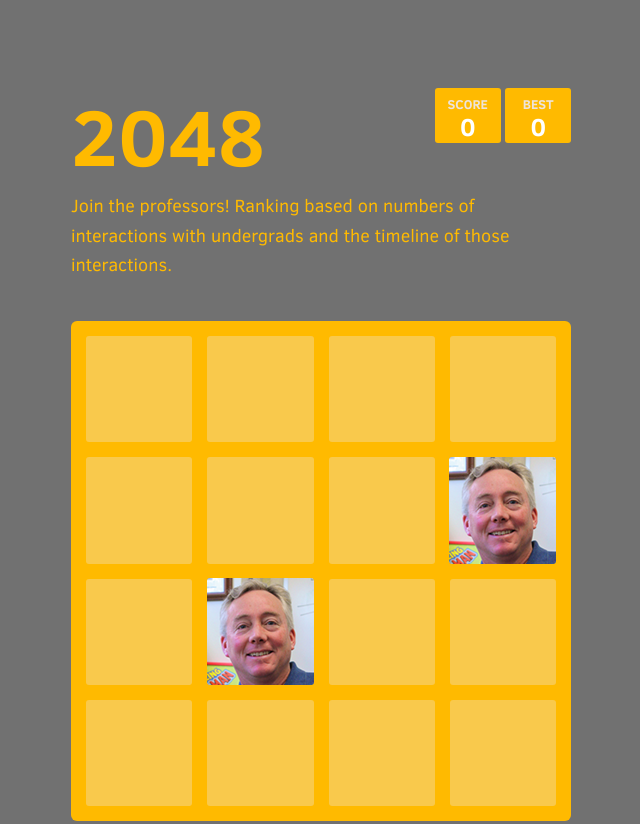
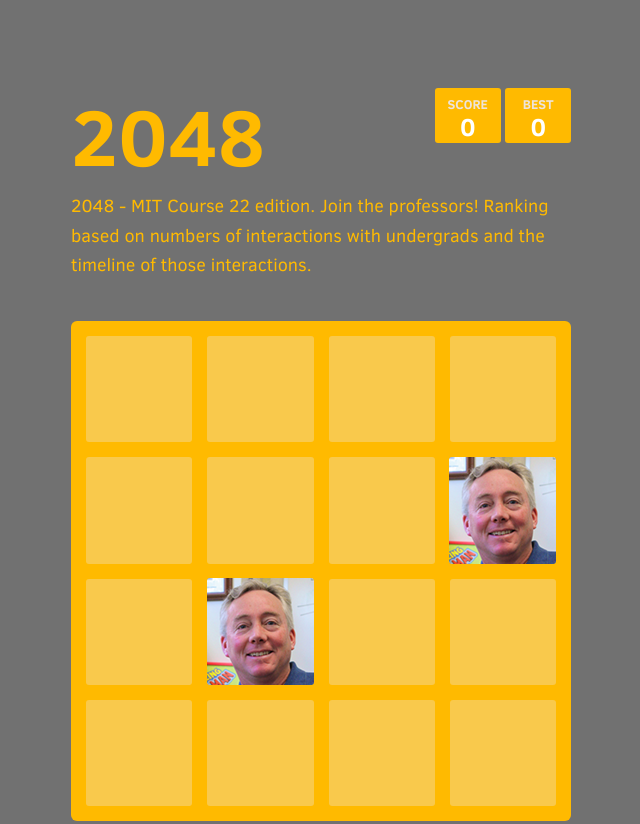
Before and after one commit to samilewis/2048mitnuclear, a plain HTML site: page index.html in a window 1280 px wide. Shown: the top 824 px of the page, without its empty margins (319-959 px from the left). Drawn offline with Linux system fonts and the light colour scheme.

Commit message:
More index changes

```diff
--- a/index.html
+++ b/index.html
@@ -22,7 +22,7 @@
         <div class="best-container">0</div>
       </div>
     </div>
-    <p class="game-intro">Join the professors! Ranking based on numbers of interactions with undergrads and the timeline of those interactions.
+    <p class="game-intro">2048 - MIT Course 22 edition. Join the professors! Ranking based on numbers of interactions with undergrads and the timeline of those interactions.
 
     <div class="game-container">
       <div class="game-message">
```
